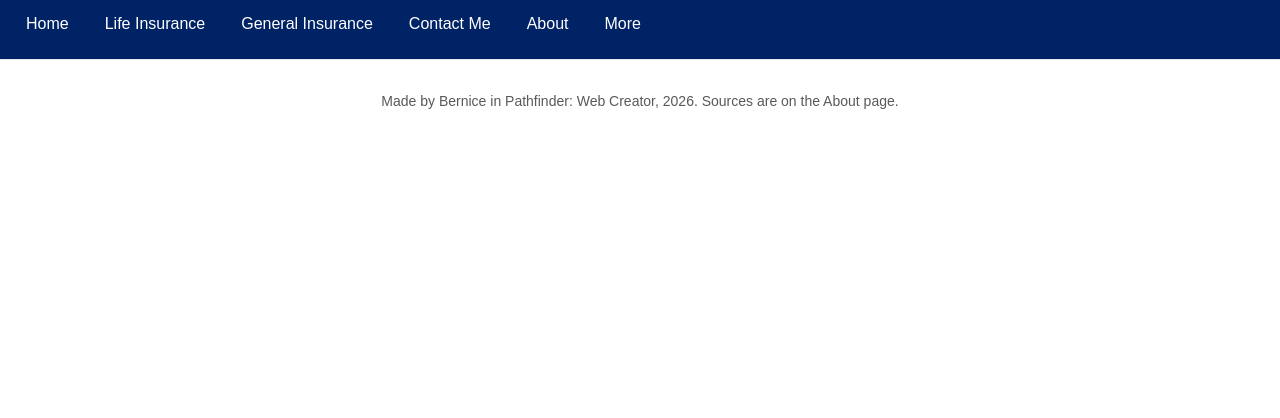
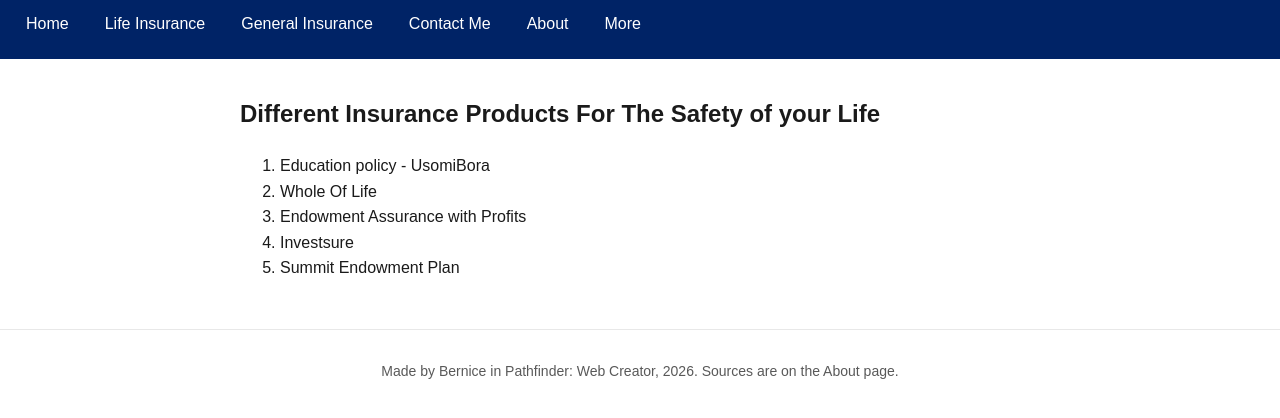
Before and after one commit to bernicemaina-ella254/phyllis-the-financial-coach, a plain HTML site: page life.html in a window 1280 px wide. Shown: the part 70-488 px from the top of the page. Drawn offline with Linux system fonts and the light colour scheme.

Commit message:
Added main

```diff
--- a/life.html
+++ b/life.html
@@ -20,8 +20,21 @@
     </nav>
   </header>
 
+  <main>
+  <section>
+    <h2>Different Insurance Products For The Safety of your Life</h2>
+    <ol>
+        <li>Education policy - UsomiBora</li>
+        <li>Whole Of Life</li>
+        <li>Endowment Assurance with Profits</li>
+        <li>Investsure</li>
+        <li>Summit Endowment Plan</li>
+    </ol>
+  </section>
+  </main>
+
   <footer>
     <p>Made  by Bernice in Pathfinder: Web Creator, 2026. Sources are on the About page.</p>
   </footer>
-  </body>
+</body>
   </html>
```
